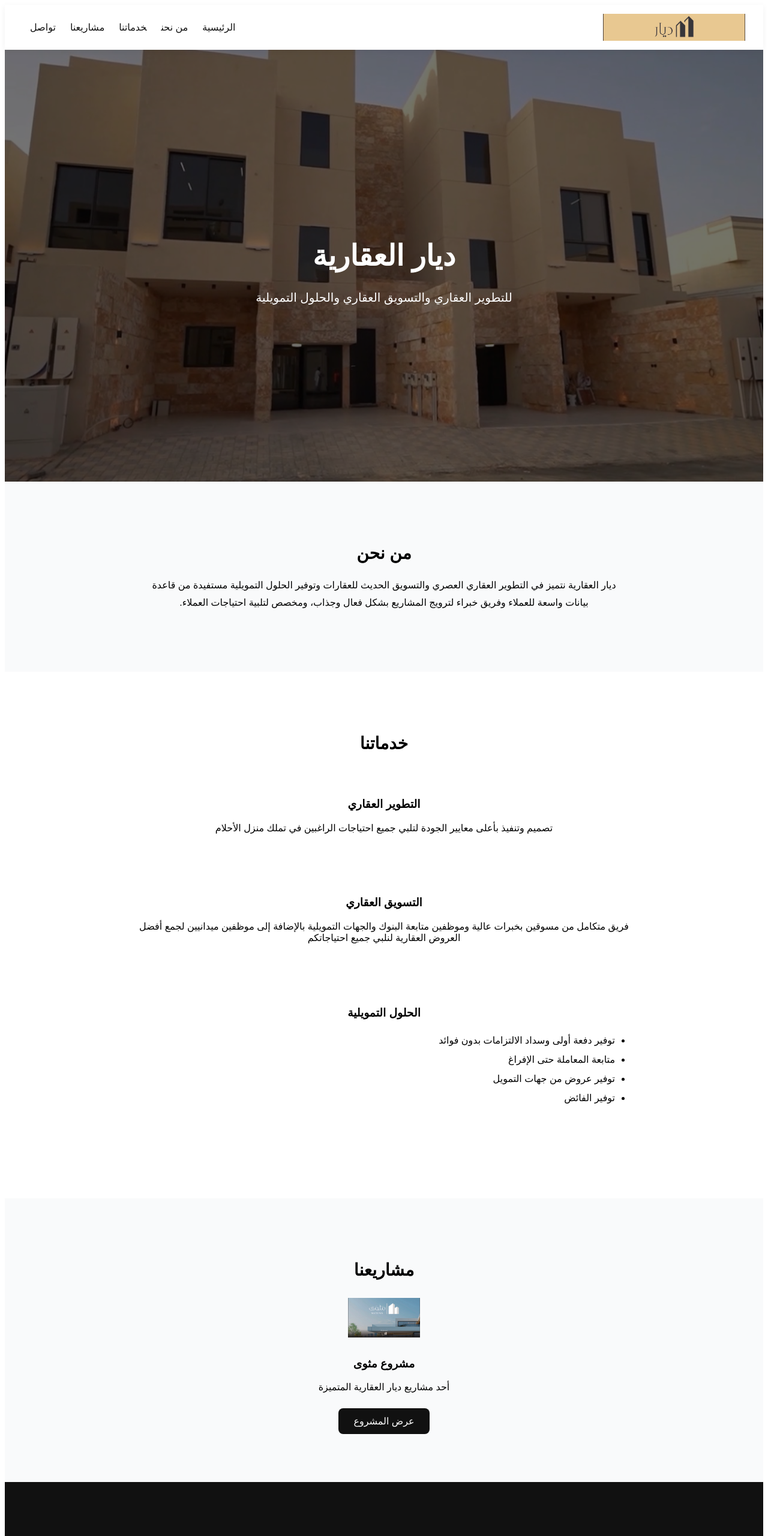
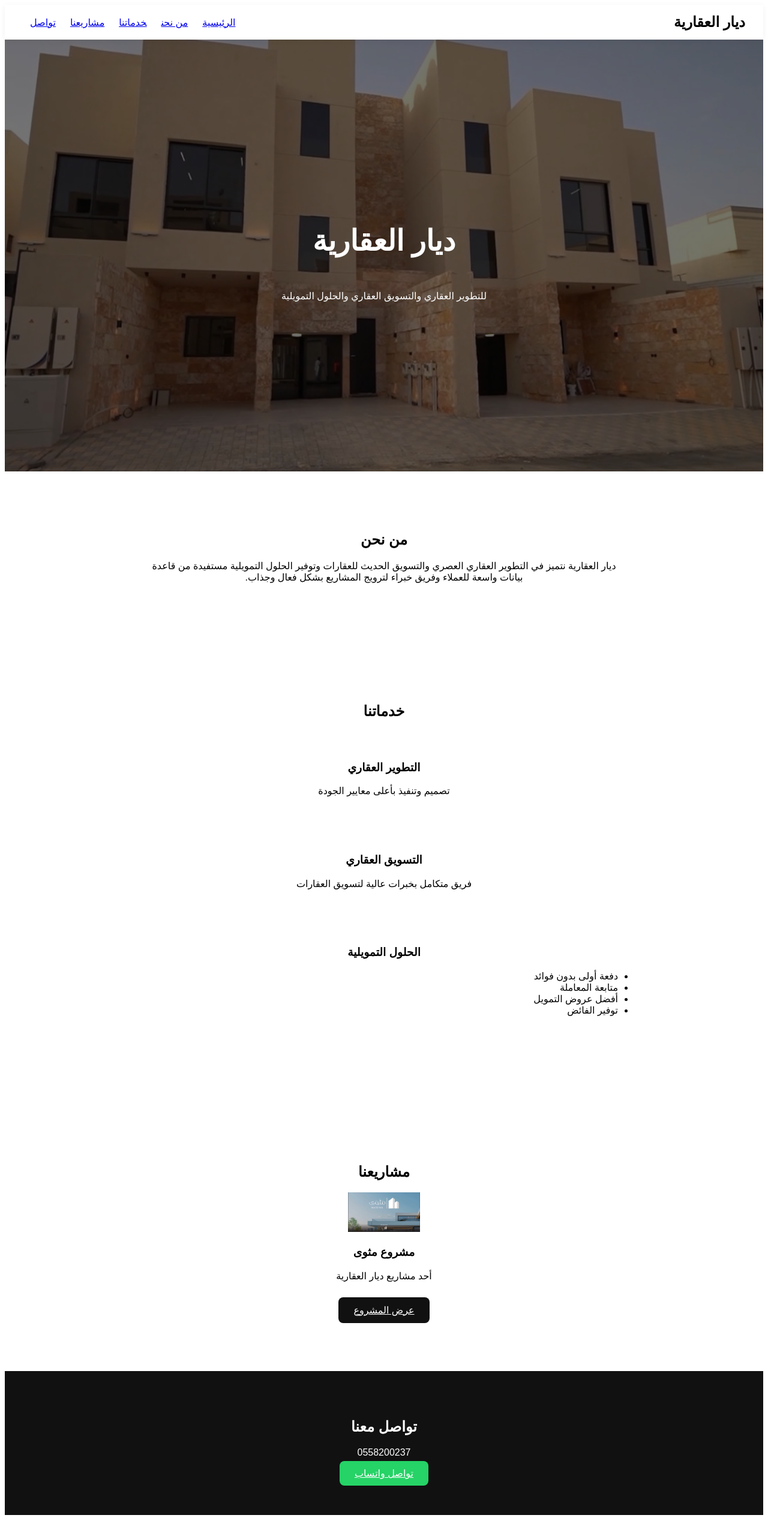
Before and after one commit to iabdulrahman8585-cloud/byar-site, a Next.js app: page / in a window 1280 px wide. Shown: the top 2561 px of the page at 60% size. After the commit the page ends 2534 px from the top, so only its background shows below. Built offline with nearby package versions, Linux system fonts and the light colour scheme.

Commit message:
Update page.js

```diff
--- a/app/page.js
+++ b/app/page.js
@@ -15,14 +15,14 @@ export default function Home() {
         boxShadow: "0 2px 10px rgba(0,0,0,0.05)"
       }}>
 
-        <img src="/logo.png.jpg" style={{ height: "45px" }} />
+        <h2 style={{ margin: 0 }}>ديار العقارية</h2>
 
         <nav>
-          <a href="#" style={{ margin: "0 12px", color: "#111", textDecoration: "none" }}>الرئيسية</a>
-          <a href="#about" style={{ margin: "0 12px", color: "#111", textDecoration: "none" }}>من نحن</a>
-          <a href="#services" style={{ margin: "0 12px", color: "#111", textDecoration: "none" }}>خدماتنا</a>
-          <a href="#projects" style={{ margin: "0 12px", color: "#111", textDecoration: "none" }}>مشاريعنا</a>
-          <a href="#contact" style={{ margin: "0 12px", color: "#111", textDecoration: "none" }}>تواصل</a>
+          <a href="#" style={{ margin: "0 12px" }}>الرئيسية</a>
+          <a href="#about" style={{ margin: "0 12px" }}>من نحن</a>
+          <a href="#services" style={{ margin: "0 12px" }}>خدماتنا</a>
+          <a href="#projects" style={{ margin: "0 12px" }}>مشاريعنا</a>
+          <a href="#contact" style={{ margin: "0 12px" }}>تواصل</a>
         </nav>
 
       </header>
@@ -35,7 +35,6 @@ export default function Home() {
         backgroundSize: "cover",
         backgroundPosition: "center"
       }}>
-
         <div style={{
           position: "absolute",
           inset: 0,
@@ -49,57 +48,45 @@ export default function Home() {
           flexDirection: "column",
           justifyContent: "center",
           alignItems: "center",
-          color: "#fff",
-          textAlign: "center",
-          padding: "20px"
+          color: "#fff"
         }}>
-          <h1 style={{ fontSize: "48px", marginBottom: "10px" }}>
-            ديار العقارية
-          </h1>
-
-          <p style={{ fontSize: "20px" }}>
-            للتطوير العقاري والتسويق العقاري والحلول التمويلية
-          </p>
+          <h1 style={{ fontSize: "48px" }}>ديار العقارية</h1>
+          <p>للتطوير العقاري والتسويق العقاري والحلول التمويلية</p>
         </div>
-
       </section>
 
       {/* ABOUT */}
-      <section id="about" style={{ padding: "80px 20px", textAlign: "center", background: "#f9fafb" }}>
-        <h2 style={{ fontSize: "28px" }}>من نحن</h2>
-
-        <p style={{ maxWidth: "800px", margin: "20px auto", lineHeight: "1.8" }}>
+      <section id="about" style={{ padding: "80px 20px", textAlign: "center" }}>
+        <h2>من نحن</h2>
+        <p style={{ maxWidth: "800px", margin: "20px auto" }}>
           ديار العقارية نتميز في التطوير العقاري العصري والتسويق الحديث للعقارات
           وتوفير الحلول التمويلية مستفيدة من قاعدة بيانات واسعة للعملاء وفريق
-          خبراء لترويج المشاريع بشكل فعال وجذاب، ومخصص لتلبية احتياجات العملاء.
+          خبراء لترويج المشاريع بشكل فعال وجذاب.
         </p>
       </section>
 
       {/* SERVICES */}
       <section id="services" style={{ padding: "80px 20px", textAlign: "center" }}>
-        <h2 style={{ fontSize: "28px" }}>خدماتنا</h2>
+        <h2>خدماتنا</h2>
 
         <div style={{ maxWidth: "900px", margin: "30px auto" }}>
 
-          <div style={{ background: "#fff", padding: "25px", marginBottom: "20px", borderRadius: "12px" }}>
+          <div style={{ background: "#fff", padding: "20px", marginBottom: "20px", borderRadius: "10px" }}>
             <h3>التطوير العقاري</h3>
-            <p>تصميم وتنفيذ بأعلى معايير الجودة لتلبي جميع احتياجات الراغبين في تملك منزل الأحلام</p>
+            <p>تصميم وتنفيذ بأعلى معايير الجودة</p>
           </div>
 
-          <div style={{ background: "#fff", padding: "25px", marginBottom: "20px", borderRadius: "12px" }}>
+          <div style={{ background: "#fff", padding: "20px", marginBottom: "20px", borderRadius: "10px" }}>
             <h3>التسويق العقاري</h3>
-            <p>
-              فريق متكامل من مسوقين بخبرات عالية وموظفين متابعة البنوك والجهات التمويلية
-              بالإضافة إلى موظفين ميدانيين لجمع أفضل العروض العقارية لنلبي جميع احتياجاتكم
-            </p>
+            <p>فريق متكامل بخبرات عالية لتسويق العقارات</p>
           </div>
 
-          <div style={{ background: "#fff", padding: "25px", borderRadius: "12px" }}>
+          <div style={{ background: "#fff", padding: "20px", borderRadius: "10px" }}>
             <h3>الحلول التمويلية</h3>
-            <ul style={{ textAlign: "right", lineHeight: "2" }}>
-              <li>توفير دفعة أولى وسداد الالتزامات بدون فوائد</li>
-              <li>متابعة المعاملة حتى الإفراغ</li>
-              <li>توفير عروض من جهات التمويل</li>
+            <ul style={{ textAlign: "right" }}>
+              <li>دفعة أولى بدون فوائد</li>
+              <li>متابعة المعاملة</li>
+              <li>أفضل عروض التمويل</li>
               <li>توفير الفائض</li>
             </ul>
           </div>
@@ -107,47 +94,42 @@ export default function Home() {
         </div>
       </section>
 
-      {/* PROJECTS */}
-      <section id="projects" style={{ padding: "80px 20px", textAlign: "center", background: "#f9fafb" }}>
-        <h2 style={{ fontSize: "28px" }}>مشاريعنا</h2>
+      {/* PROJECT */}
+      <section id="projects" style={{ padding: "80px 20px", textAlign: "center" }}>
+        <h2>مشاريعنا</h2>
 
-        <div style={{ marginTop: "30px" }}>
-          <img src="/mathwa-logo.jpg" style={{ width: "120px", marginBottom: "10px" }} />
+        <img src="/mathwa-logo.jpg" style={{ width: "120px" }} />
 
         <h3>مشروع مثوى</h3>
-          <p>أحد مشاريع ديار العقارية المتميزة</p>
+        <p>أحد مشاريع ديار العقارية</p>
 
         <a href="/mathwa" style={{
-            display: "inline-block",
-            marginTop: "10px",
           background: "#111",
           color: "#fff",
           padding: "12px 25px",
           borderRadius: "8px",
-            textDecoration: "none"
+          display: "inline-block",
+          marginTop: "10px"
         }}>
           عرض المشروع
         </a>
-        </div>
       </section>
 
       {/* CONTACT */}
       <section id="contact" style={{
-        padding: "70px 20px",
+        padding: "60px",
         textAlign: "center",
         background: "#111",
         color: "#fff"
       }}>
         <h2>تواصل معنا</h2>
-
-        <p style={{ margin: "15px 0" }}>0558200237</p>
+        <p>0558200237</p>
 
         <a href="https://wa.me/966558200237" style={{
           background: "#25D366",
-          padding: "14px 30px",
-          borderRadius: "10px",
-          color: "#fff",
-          textDecoration: "none"
+          padding: "12px 25px",
+          borderRadius: "8px",
+          color: "#fff"
         }}>
           تواصل واتساب
         </a>
```
Lines whose indentation alone changed are shown as unchanged.
